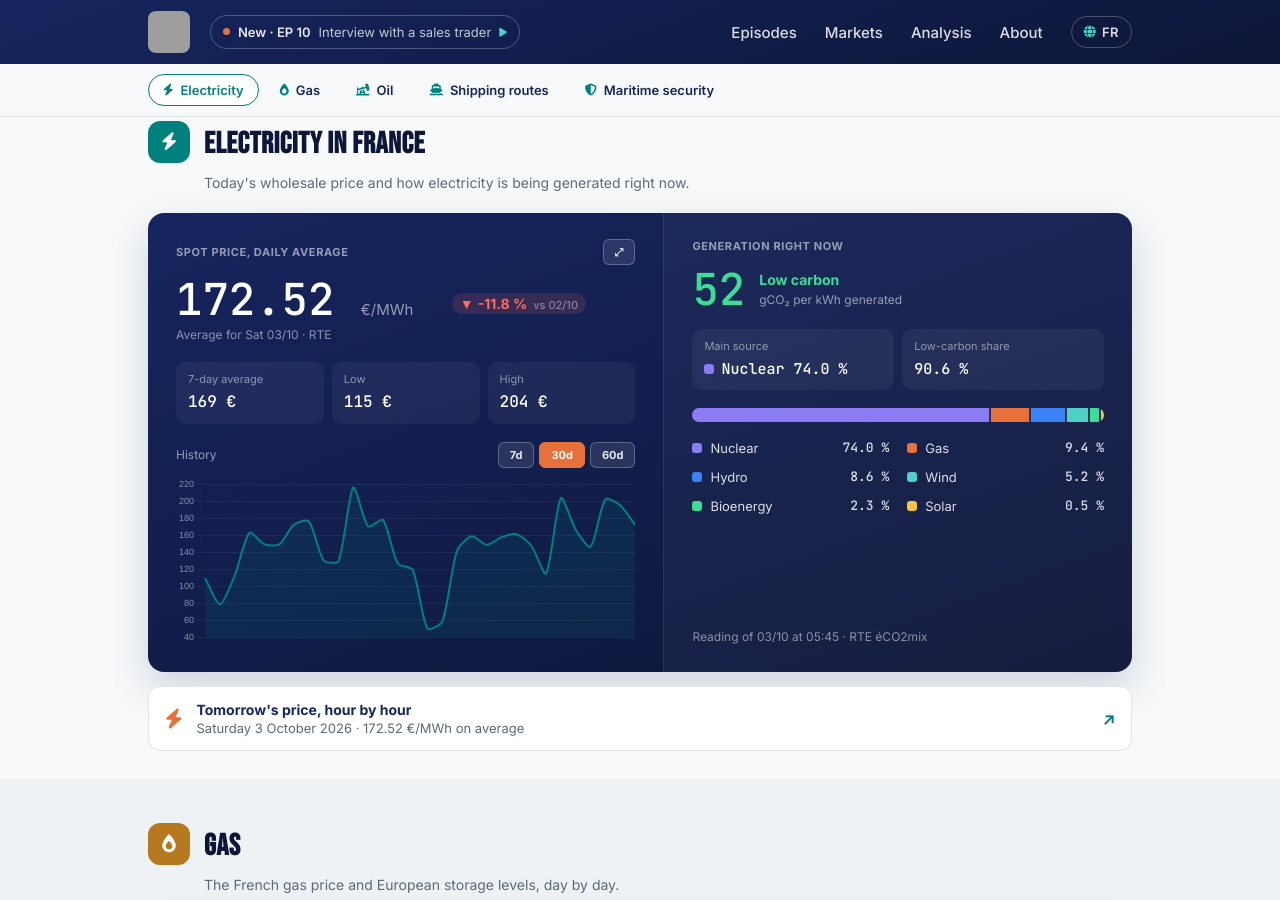
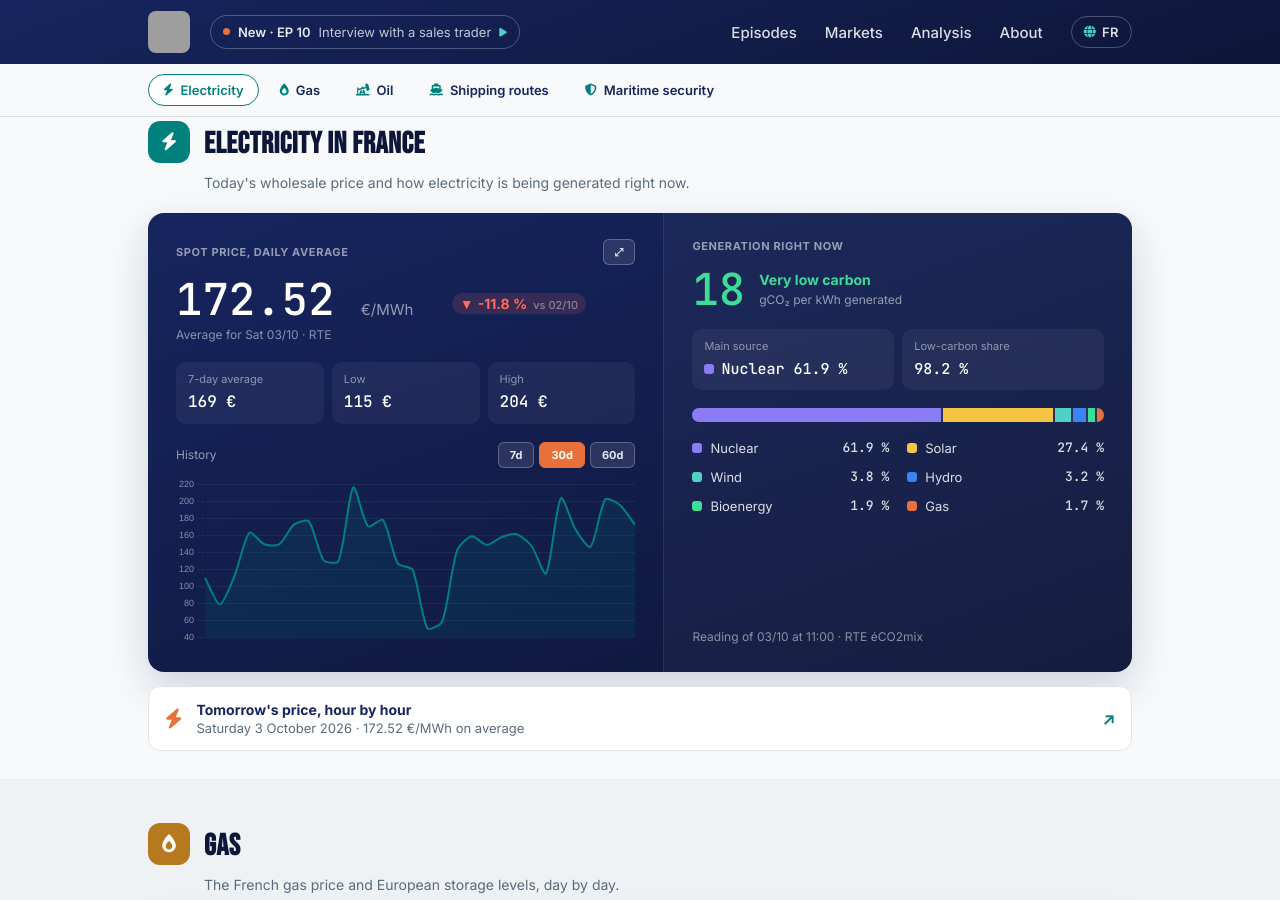
Before and after one commit to InsideEnergyMarkets/Inside-Energy-Markets, a Jekyll site: the page built from en/markets/index.html, in a window 1280 px wide and 900 px high, scrolled down 383 px. Built offline with Jekyll 4.4.1, drawn with Linux system fonts in a browser that asks for light colours; some of the changed text lies outside the part shown; grey boxes are pictures that could not be loaded.

Commit message:
Mise à jour automatique des données marché

```diff
--- a/_data/fuel.json
+++ b/_data/fuel.json
@@ -1 +1 @@
-{"date":"2026-10-03","gazole":2.37,"e10":2.158,"stations":7251,"change_7d":{},"history":{"2026-09-30":{"gazole":2.38,"e10":2.163},"2026-10-01":{"gazole":2.374,"e10":2.16},"2026-10-02":{"gazole":2.373,"e10":2.16},"2026-10-03":{"gazole":2.37,"e10":2.158}}}
+{"date":"2026-10-03","gazole":2.369,"e10":2.157,"stations":7353,"change_7d":{},"history":{"2026-09-30":{"gazole":2.38,"e10":2.163},"2026-10-01":{"gazole":2.374,"e10":2.16},"2026-10-02":{"gazole":2.373,"e10":2.16},"2026-10-03":{"gazole":2.369,"e10":2.157}}}
--- a/_data/market.json
+++ b/_data/market.json
@@ -1,5 +1,5 @@
 {
-  "updated_at": "2026-10-03T06:15:01.808565Z",
+  "updated_at": "2026-10-03T11:25:16.491553Z",
   "brent": {
     "price_usd": 102.61,
     "date": "2026-10-02",
@@ -32,19 +32,30 @@
     "prev_date": "2026-10-01",
     "change_pct": 2.3
   },
+  "peg": {
+    "price_eur_mwh": 73.97,
+    "date": "2026-10-03",
+    "unit": "EUR/MWh",
+    "source": "NaTran",
+    "date_label": "Moyenne du sam. 03/10",
+    "date_label_en": "Average on Sat 03/10",
+    "prev_value": 72.71,
+    "prev_date": "2026-10-02",
+    "change_pct": 1.7
+  },
   "mix_france": {
-    "date_heure": "2026-10-03T05:45:00+00:00",
+    "date_heure": "2026-10-03T11:00:00+00:00",
     "shares": {
-      "nucleaire": 74.0,
-      "gaz": 9.4,
-      "hydraulique": 8.6,
-      "eolien": 5.2,
-      "bioenergies": 2.3,
-      "solaire": 0.5
+      "nucleaire": 61.9,
+      "solaire": 27.4,
+      "eolien": 3.8,
+      "hydraulique": 3.2,
+      "bioenergies": 1.9,
+      "gaz": 1.7
     },
     "top_source": "nucleaire",
-    "top_share": 74.0,
-    "co2_intensity": 52
+    "top_share": 61.9,
+    "co2_intensity": 18
   },
   "spot_price_france": {
     "price_eur_mwh": 172.52,
@@ -112,16 +123,5 @@
       "pct_capacity": 80,
       "status": "fluide"
     }
-  },
-  "peg": {
-    "price_eur_mwh": 73.97,
-    "date": "2026-10-03",
-    "unit": "EUR/MWh",
-    "source": "NaTran",
-    "date_label": "Moyenne du sam. 03/10",
-    "date_label_en": "Average on Sat 03/10",
-    "prev_value": 72.71,
-    "prev_date": "2026-10-02",
-    "change_pct": 1.7
   }
 }
--- a/_data/market_history.json
+++ b/_data/market_history.json
@@ -643,12 +643,12 @@
     "spot_eur_mwh": 172.52,
     "spot_source": "RTE",
     "mix_shares": {
-      "nucleaire": 74.0,
-      "gaz": 9.4,
-      "hydraulique": 8.6,
-      "eolien": 5.2,
-      "bioenergies": 2.3,
-      "solaire": 0.5
+      "nucleaire": 61.9,
+      "solaire": 27.4,
+      "eolien": 3.8,
+      "hydraulique": 3.2,
+      "bioenergies": 1.9,
+      "gaz": 1.7
     },
     "peg_eur_mwh": 73.97,
     "peg_source": "NaTran"
--- /dev/null
+++ b/_data/oilprice_backfill.json
@@ -0,0 +1 @@
+{"last": "2026-10-03"}
--- a/_data/weekly_summary.json
+++ b/_data/weekly_summary.json
@@ -13,8 +13,8 @@
     "days_count": 8
   },
   "mix": {
-    "nuclear_avg_share": 68.8,
-    "renewables_avg_share": 23.2,
+    "nuclear_avg_share": 67.3,
+    "renewables_avg_share": 25.7,
     "days_count": 8
   }
 }
```
Also changed, not shown: _data/day_ahead.json (+1 -1 lines).
